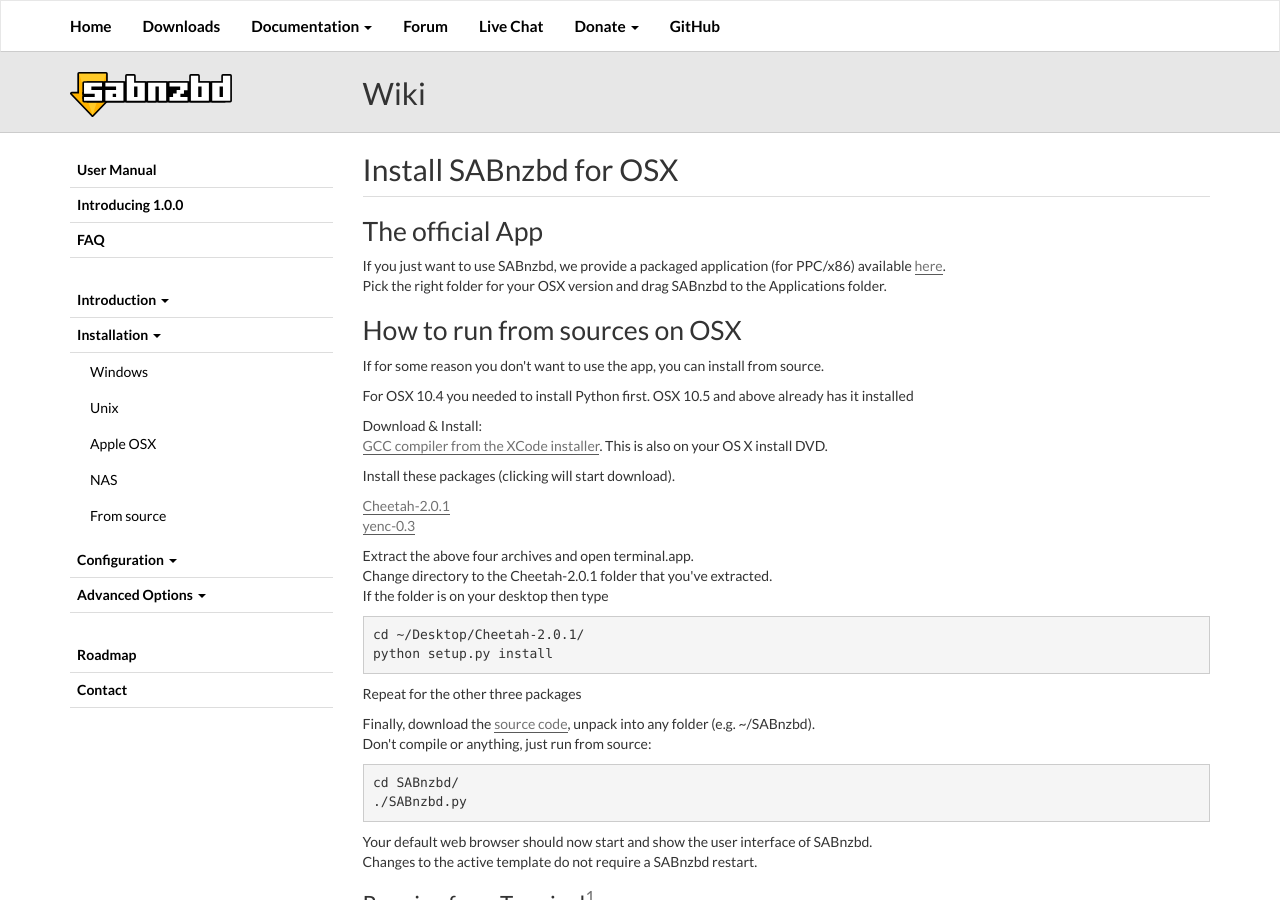
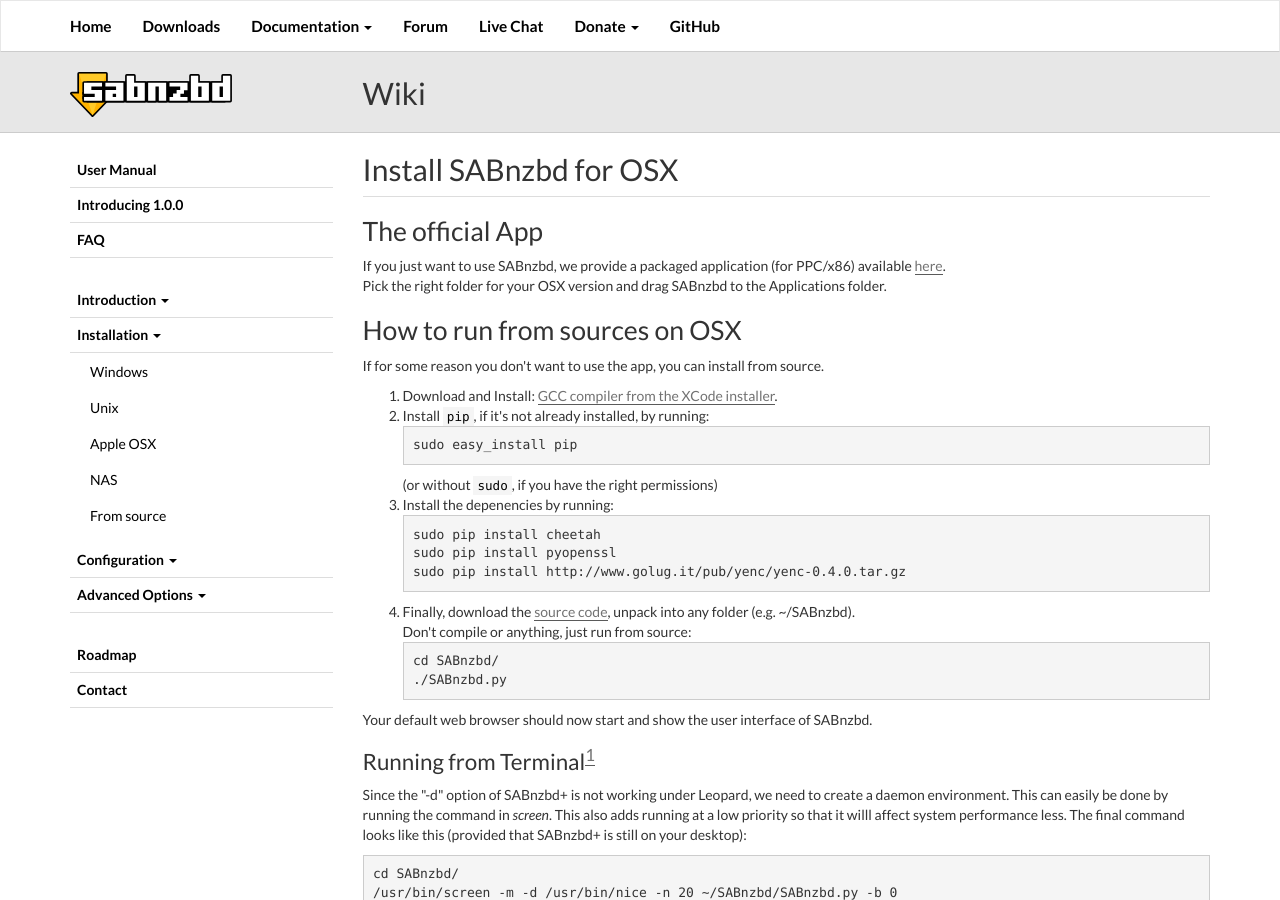
Before and after one commit to sabnzbd/sabnzbd.github.io, a Jekyll site: the page built from wiki/installation/install-osx-src.html, in a window 1280 px wide and 900 px high. Built offline with Jekyll 4.4.1, drawn with Linux system fonts in a browser that asks for light colours.

Commit message:
Update pip instructions

```diff
--- a/wiki/configuration/1.0/configure.html
+++ b/wiki/configuration/1.0/configure.html
@@ -47,6 +47,6 @@
 <p>Posts on usernet are coded in the yEnc format, decoding this during the downloading using Python is not very efficient. Therefore we implemented this part in C for a big gain in performance.<br>
     For your system you might need to compile this module separately.<br>
     On some systems (Unix-based) you can simply run this command:<br>
-     <code>pip install yenc</code><br>
+     <code>pip install http://www.golug.it/pub/yenc/yenc-0.4.0.tar.gz</code><br>
      For Windows, see: <a href="/wiki/installation/install-from-source-windows">Install SABnzbd for Windows from source</a>.
 </p>
--- a/wiki/installation/install-osx-src.html
+++ b/wiki/installation/install-osx-src.html
@@ -7,35 +7,24 @@
 <p>If you just want to use SABnzbd, we provide a packaged application (for PPC/x86) available  <a href="/downloads">here</a>. <br/>Pick the right folder for your OSX version and drag SABnzbd to the Applications folder.</p>
 <h1 id="toc1"><span>How to run from sources on OSX</span></h1>
 <p>If for some reason you don't want to use the app, you can install from source.</p>
-<p>For OSX 10.4 you needed to install Python first. OSX 10.5 and above already has it installed</p>
-<p>Download &amp; Install:<br>
-    <a href="http://developer.apple.com/tools/download/" target="_blank">GCC compiler from the XCode installer</a>. This is also on your OS X install DVD.
-</p>
-<p>Install these packages (clicking will start download).</p>
-<p><a href="http://sourceforge.net/project/showfiles.php?group_id=28961&amp;package_id=20864&amp;release_id=554622" target="_blank">Cheetah-2.0.1</a><br>
-    <a href="http://sabnzbd.sourceforge.net/yenc-0.3.tar.gz" target="_blank">yenc-0.3</a>
-</p>
-<p>Extract the above four archives and open terminal.app.<br>
-    Change directory to the Cheetah-2.0.1 folder that you've extracted.<br>
-    If the folder is on your desktop then type
-</p>
-<div class="code">
-    <pre><code>cd ~/Desktop/Cheetah-2.0.1/
-python setup.py install</code>
-</pre>
-</div>
-<p>Repeat for the other three packages</p>
-<p>Finally, download the <a href="/downloads">source code</a>, unpack into any folder (e.g. ~/SABnzbd).<br>
+
+<ol>
+
+    <li>Download and Install: <a href="http://developer.apple.com/tools/download/" target="_blank">GCC compiler from the XCode installer</a>.</li>
+    <li>Install <code>pip</code>, if it's not already installed, by running:<br>
+    <pre><code>sudo easy_install pip</code></pre> (or without <code>sudo</code>, if you have the right permissions)
+    </li>
+    <li>Install the depenencies by running:<br>
+    <pre><code>sudo pip install cheetah
+sudo pip install pyopenssl
+sudo pip install http://www.golug.it/pub/yenc/yenc-0.4.0.tar.gz</code></pre></li>
+    <li>Finally, download the <a href="/downloads">source code</a>, unpack into any folder (e.g. ~/SABnzbd).<br>
     Don't compile or anything, just run from source:
-</p>
-<div class="code">
     <pre><code>cd SABnzbd/
-./SABnzbd.py</code>
-</pre>
-</div>
-<p>Your default web browser should now start and show the user interface of SABnzbd.<br>
-    Changes to the active template do not require a SABnzbd restart.
-</p>
+./SABnzbd.py</code></pre></li>
+</ol>
+
+<p>Your default web browser should now start and show the user interface of SABnzbd.</p>
 <h2 id="toc2"><span>Running from Terminal<sup class="footnoteref"><a id="footnoteref-1" href="#footnote-1">1</a></sup></span></h2>
 <p>Since the "-d" option of SABnzbd+ is not working under Leopard, we need to create a daemon environment. This can easily be done by running the command in <em>screen</em>. This also adds running at a low priority so that it willl affect system performance less. The final command looks like this (provided that SABnzbd+ is still on your desktop):</p>
 <div class="code">
```
Also changed, not shown: wiki/installation/install-off-modules.html (+9 -2 lines).
